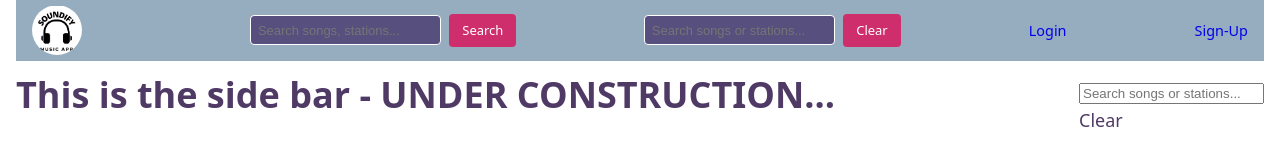
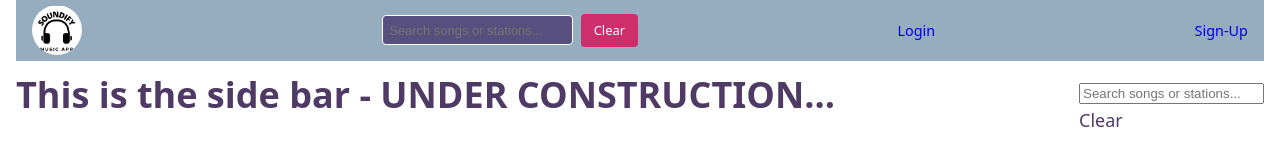
Before and after one commit to noalesh/soundify, a React (Vite) app: page / in a window 1280 px wide. Shown: the top 158 px of the page. Built offline with nearby package versions, Linux system fonts and the light colour scheme; no server answers.

Commit message:
removed search functionality from AppHeader

```diff
--- a/src/cmps/AppHeader.jsx
+++ b/src/cmps/AppHeader.jsx
@@ -7,13 +7,9 @@ import { logout } from "../store/actions/user.actions";
 import { SearchBar } from "../cmps/SearchBar";
 
 export function AppHeader() {
-
   const user = useSelector((storeState) => storeState.userModule.user);
   const navigate = useNavigate();
   const [filterBy, setFilterBy] = useState("");
-
-  // State for managing the search term input
-  const [searchTerm, setSearchTerm] = useState("");
 
   async function onLogout() {
     try {
@@ -23,14 +19,6 @@ export function AppHeader() {
     } catch (err) {
       showErrorMsg("Cannot logout");
     }
-  }
-
-  // Function to handle search form submission
-  // Navigates to the search results page with the search term as a query parameter
-  function onSearch(ev) {
-    ev.preventDefault();
-    if (!searchTerm.trim()) return;
-    navigate(`/search?term=${searchTerm}`);
   }
 
   return (
@@ -44,20 +32,8 @@ export function AppHeader() {
           />
         </NavLink>
 
-        {/* Added search bar functionality */}
-        <form onSubmit={onSearch} className="search-bar">
-          <input
-            type="text"
-            placeholder="Search songs, stations..."
-            value={searchTerm}
-            onChange={(e) => setSearchTerm(e.target.value)}
-          />
-          <button type="submit">Search</button>
-        </form>
-
-        { /* TODO - double search bar */}
+        {/* Using SearchBar component */}
         <SearchBar filterBy={filterBy} setFilterBy={setFilterBy} />
-
 
         {user?.isAdmin && <NavLink to="/admin">Admin</NavLink>}
 
```
